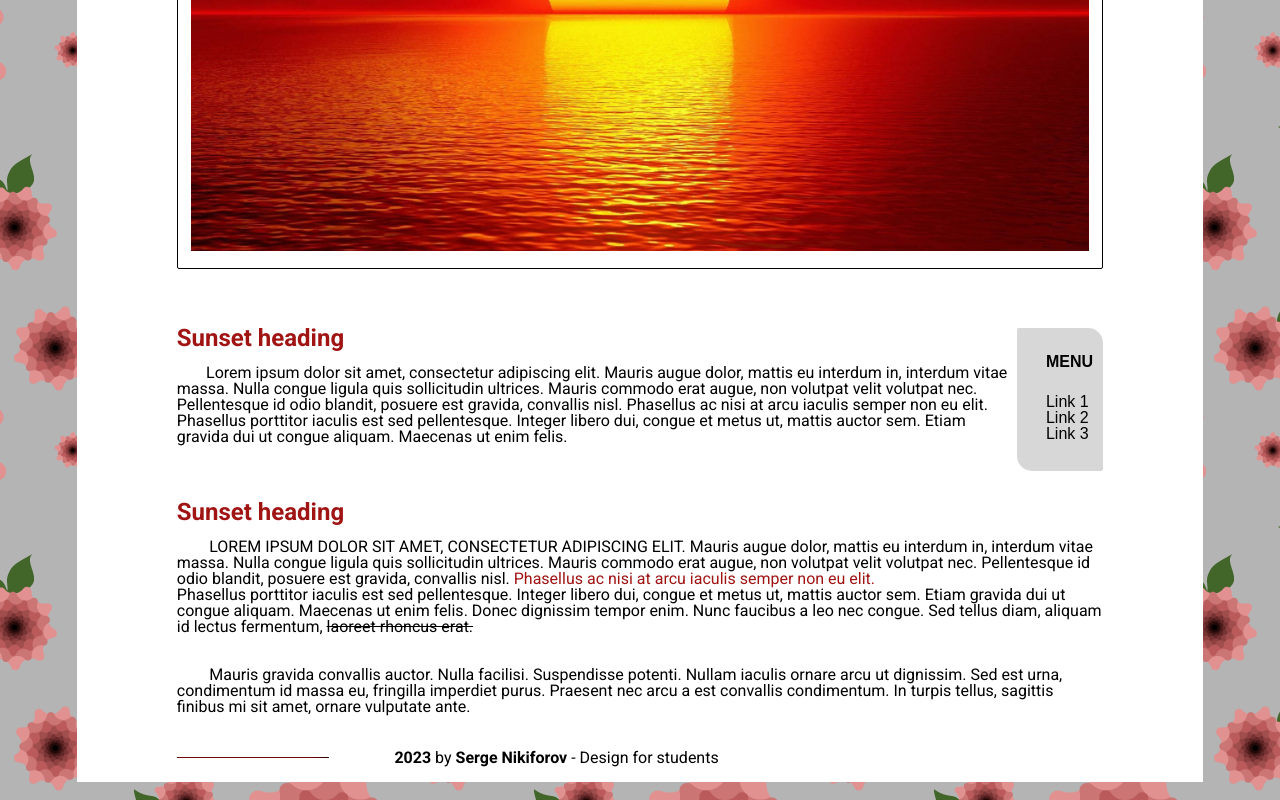
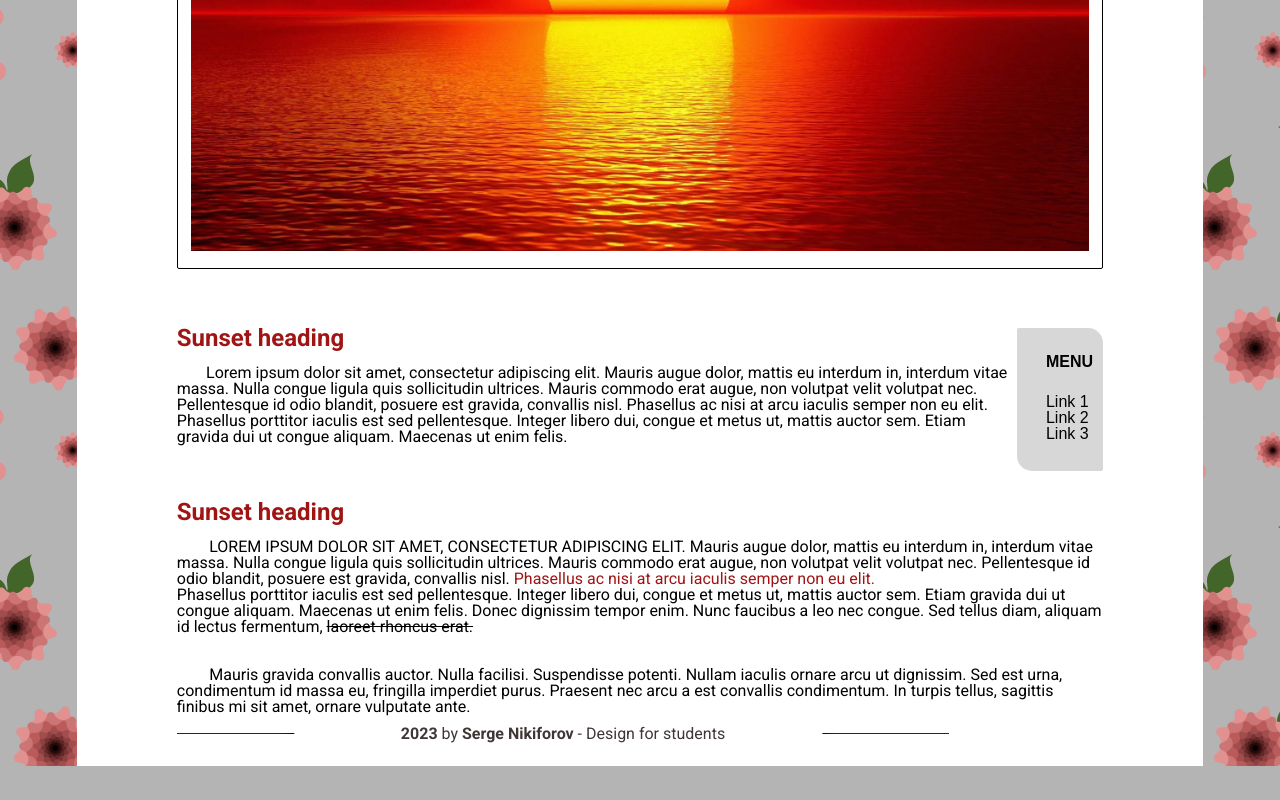
Before and after one commit to iriscorn/homework_04, a plain HTML site: page index.html in a window 1280 px wide. Shown: the part 443-1243 px from the top of the page. After the commit the page ends 1209 px from the top, so only its background shows below. Drawn offline with Linux system fonts and the light colour scheme.

Commit message:
changed the .footer code and the styles for .footer

```diff
--- a/css/style.css
+++ b/css/style.css
@@ -118,17 +118,20 @@ body {
 
 /* 10 */
 .footer {
-    display: flex;
-    text-align: center;
-    width: 74%;
-    margin: 35px 0 18px 50px;
-    padding: 7px 0 24px 0;
+    width: 85%;
+    margin-top: 4px;
+    padding-bottom: 18px;
+}
+
+/* 10 */
+.footer__line {
+    background: url("../imgs/back.gif") no-repeat 0 50%;
+    background-size: 100%;
 }
 
 /* 10 */
 .footer__item {
-    width: 100%;
-    line-height: 1px;
-    background-color: #fff;
-    background-image: url(../imgs/back.gif);
+    text-align: center;
+    padding: 7px 0 6px;
+    color: #403636;
 }
--- a/index.html
+++ b/index.html
@@ -61,12 +61,14 @@
             </section>
         </main>
         <footer class="footer">
-            <p class="footer__item">
+            <div class="footer__line">
+              <p class="footer__item">
                 <span class="footer__item--modify">2023</span> by
-                <span class="footer__item--modify">Serge Nikiforov</span>
-                - Design for students
-            </p>
-        </footer>
+                <span class="footer__item--modify">Serge Nikiforov</span> - Design for
+                students
+              </p>
+            </div>
+          </footer>
     </div>
 </body>
 </html>
```
